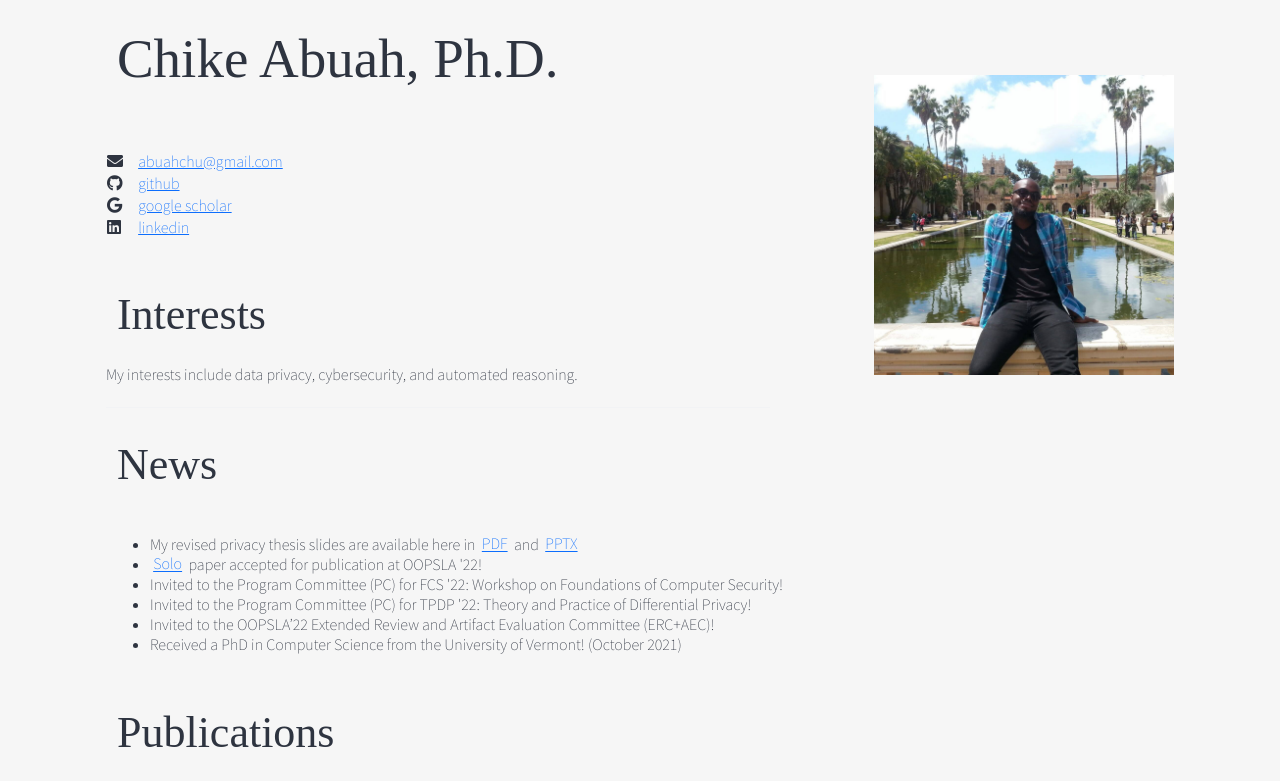
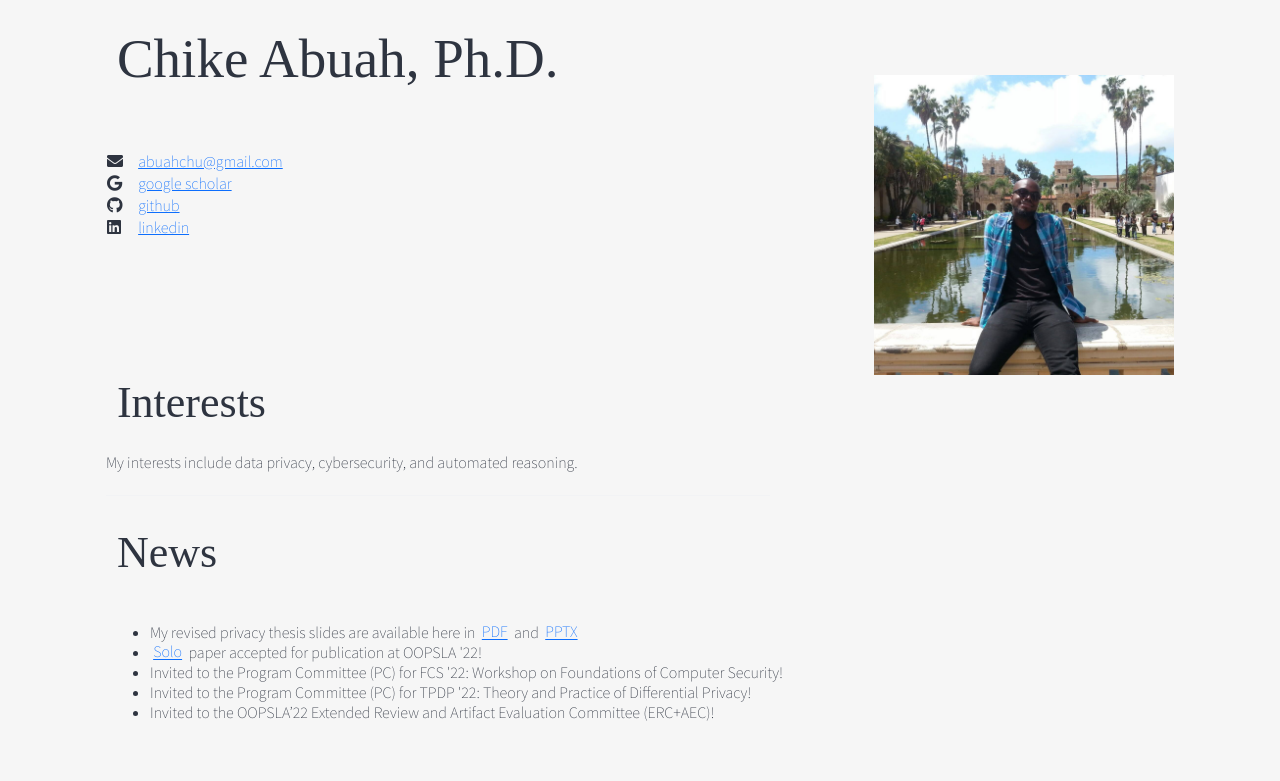
Before and after one commit to chikeabuah/chikeabuah.github.io, a plain HTML site: page index.html in a window 1280 px wide. Shown: the top 781 px of the page. Drawn offline with nearby package versions, Linux system fonts and the light colour scheme; a web font is replaced by a local one.

Commit message:
old news

```diff
--- a/index.html
+++ b/index.html
@@ -193,11 +193,11 @@ p.small {
       <tr>
         <td><i class="fa fa-envelope"></i>  </td> <td width="90%" >  <a href="mailto:abuahchu@gmail.com">abuahchu@gmail.com</a></td>
       </tr>
+			<tr>
+				<td> <i class="fab fa-google"></i>  </td> <td width="90%" >  <a href="https://scholar.google.com/citations?user=u1OCRUsAAAAJ">google scholar</a></td>
+			</tr>
       <tr>
         <td> <i class="fab fa-github"></i>  </td> <td width="90%" >  <a href="https://github.com/chikeabuah">github</a></td>
-      </tr>
-      <tr>
-        <td> <i class="fab fa-google"></i>  </td> <td width="90%" >  <a href="https://scholar.google.com/citations?user=u1OCRUsAAAAJ">google scholar</a></td>
       </tr>
      <tr>
         <td> <i class="fab fa-linkedin"></i>  </td> <td width="90%" >  <a href="https://www.linkedin.com/in/chikeabuah/">linkedin</a></td>
@@ -210,7 +210,7 @@ p.small {
 <br>
 <br>
 
-<h2>Interests</h2>
+<h2 style="margin-top: 2.0em;">Interests</h2>
 
  <p>My interests include data privacy, cybersecurity, and automated reasoning.</p>
 
@@ -227,7 +227,6 @@ p.small {
 	<li> Invited to the Program Committee (PC) for FCS '22: Workshop on Foundations of Computer Security!
 	<li> Invited to the Program Committee (PC) for TPDP '22: Theory and Practice of Differential Privacy!
   <li> Invited to the OOPSLA’22 Extended Review and Artifact Evaluation Committee (ERC+AEC)!
-  <li> Received a PhD in Computer Science from the University of Vermont! (October 2021)
 
 <br>
 
```
